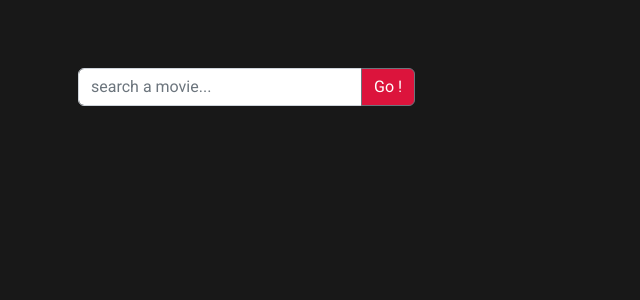
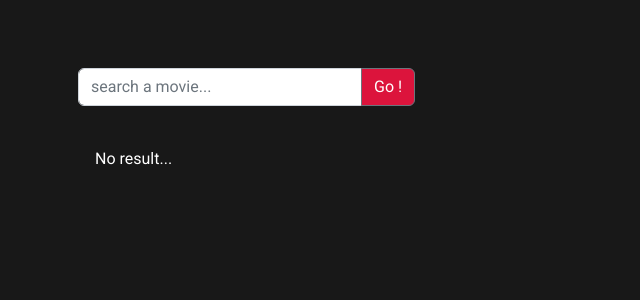
Before and after one commit to broyettore/vite-boolflix, a Vue app: page / in a window 1280 px wide. Shown: the top 300 px of the page, without its empty margins (0-640 px from the left). Built offline with nearby package versions, Linux system fonts and the light colour scheme.

Commit message:
components added for better structure and milestone 2 done

```diff
--- a/package.json
+++ b/package.json
@@ -12,7 +12,8 @@
     "@fontsource/roboto": "^4.5.8",
     "axios": "^1.3.4",
     "bootstrap": "^5.2.3",
-    "vue": "^3.2.47"
+    "vue": "^3.2.47",
+    "vue-country-flag-next": "^2.3.2"
   },
   "devDependencies": {
     "@vitejs/plugin-vue": "^4.1.0",
--- a/src/App.vue
+++ b/src/App.vue
@@ -39,7 +39,7 @@ export default {
 
 <template>
   <headerComp></headerComp>
-  <mainComp @findMovie="searchMovie"></mainComp>
+  <mainComp @filterResult="searchMovie"></mainComp>
 </template>
 
 <style lang="scss" scoped>
--- /dev/null
+++ b/src/components/cardComp.vue
@@ -0,0 +1,67 @@
+<script>
+import { store } from '../store';
+import CountryFlag from 'vue-country-flag-next'
+
+export default {
+    data() {
+        return {
+            store,
+        }
+    },
+
+    components: {
+        CountryFlag
+    },
+
+    methods: {
+
+        getRoundedNum(element) {
+            if (isNaN(element)) {
+                return 0
+            }
+            return Math.ceil(element / 2)
+        },
+        getFlag(element) {
+            switch(element) {
+
+                case "en":
+                        return "gb";
+                case "ko":
+                    return "kr";
+                case "ja":
+                    return "jp";
+                case "he":
+                    return "li";
+
+                default:
+                    return element;
+            }
+     }
+    },
+    props: {
+        title: String,
+        name: String,
+        originalTitle: String,
+        originalName: String,
+        originalLang: String,
+        vote: Number,
+    }
+
+}
+</script>
+
+<template>
+        <div class="list-ctn">
+            <ul  class="my-2">
+                <li>TItle : {{ title || name }}</li>
+                <li>Original Title: {{ originalTitle|| originalName }}</li>
+                <li>Original Language:    <country-flag :country='getFlag(originalLang)' size='small'/></li>
+                <li>Vote: {{ getRoundedNum(vote) }}</li>
+            </ul>
+        </div>
+</template>
+
+<style lang="scss" scoped>
+@use '../assets/style/_partials/variables.scss' as *;
+
+</style>
--- a/src/components/mainComp.vue
+++ b/src/components/mainComp.vue
@@ -1,51 +1,30 @@
 <script>
 import { store } from '../store';
+import CountryFlag from 'vue-country-flag-next';
+import searchBar from './searchBar.vue';
+import cardComp from './cardComp.vue';
 
 export default {
     data() {
         return {
-            alertMsg: "",
+            alertMsg: "No result...",
             store,
         }
     },
 
+    components: {
+        CountryFlag,
+        searchBar,
+        cardComp
+    },
+
     methods: {
 
-        getRoundedNum(element) {
-            if (isNaN(element)) {
-                return 0
+     getResult() {
+                this.$emit('filterResult')
             }
-            return Math.ceil(element)
-        },
+    },
 
-        getFlag(element) {
-            if (element === "en") {
-                return "https://flagsapi.com/US/flat/24.png"
-            } else if (element === "fr") {
-                return "https://flagsapi.com/FR/flat/24.png"
-            } else if (element === "ko") {
-                return "https://flagsapi.com/KR/flat/24.png"
-            } else if (element === "ja") {
-                return "https://flagsapi.com/JP/flat/24.png"
-            } else if (element === "cn") {
-                return "https://flagsapi.com/CN/flat/24.png"
-            } else if (element === "es") {
-                return "https://flagsapi.com/ES/flat/24.png"
-            } else if (element === "pt") {
-                return "https://flagsapi.com/PT/flat/24.png"
-            } else if (element === "de") {
-                return "https://flagsapi.com/DE/flat/24.png"
-            } else if (element === "ar") {
-                return "https://flagsapi.com/SA/flat/24.png"
-            } else if (element === "it") {
-                return "https://flagsapi.com/IT/flat/24.png"
-            } else if (element === "ru") {
-                return "https://flagsapi.com/RU/flat/24.png"
-            } else {
-                return element
-            }
-        },
-    },
 }
 </script>
 
@@ -53,19 +32,9 @@ export default {
 <header>
     <main>
         <div class="container ms-ctn p-2 d-flex flex-column justify-content-startalign-items-start">
-            <div class="input-group mb-5 ms-search">
-                <input type="text" class="form-control ms-input" v-model="store.searchKey" placeholder="search a movie..." aria-label="Recipient's username" aria-describedby="button-addon2">
-                <button class="btn btn-outline-secondary ms-btn" @click="$emit('findMovie')" type="button" id="button-addon2">Go !</button>
-            </div>
-            <div class="list-ctn" v-if="store.resultList.length > 0">
-                <ul v-for="movie in store.resultList" class="my-2">
-                <li>TItle : {{ movie.title || movie.name }}</li>
-                <li>Original Title: {{ movie.original_title || movie.original_name }}</li>
-                <li>Original Language: <img :src="getFlag(movie.original_language)" alt=""></li>
-                <li>Vote: {{ getRoundedNum(movie.vote_average) }}</li>
-            </ul>
-            </div>
-            <div class="alert" v-else>
+            <searchBar @findMovie="getResult"></searchBar>
+            <cardComp v-for="result in store.resultList" :title="result.title" :name="result.name" :originalTitle="result.original_title" :originalName="result.originalName" :originalLang="result.original_language" :vote="result.vote_average"></cardComp>
+            <div class="alert" v-if="store.resultList.length === 0">
                 <p>{{ alertMsg }}</p>
             </div>
         </div>
@@ -83,19 +52,6 @@ main {
     .ms-ctn {
         height: 100%;
         overflow-y: scroll;
-
-        .ms-search {
-            width: 30%;
-
-            .ms-input:focus {
-                outline: none;
-            }
-
-            .ms-btn {
-                background-color: crimson;
-                color: #fff;
-            }
-        }
     }
 }
 </style>
--- /dev/null
+++ b/src/components/searchBar.vue
@@ -0,0 +1,35 @@
+<script>
+import { store } from '../store';
+
+export default {
+    data() {
+        return {
+            store,
+        }
+    },
+}
+</script>
+
+<template>
+    <div class="input-group mb-4 ms-search">
+        <input type="text" class="form-control ms-input" v-model="store.searchKey" placeholder="search a movie..." aria-label="Recipient's username" aria-describedby="button-addon2">
+        <button class="btn btn-outline-secondary ms-btn" @click="$emit('findMovie')" type="button" id="button-addon2">Go !</button>
+    </div>
+</template>
+
+<style lang="scss" scoped>
+@use '../assets/style/_partials/variables.scss' as *;
+    .ms-search {
+        width: 30%;
+        .ms-input:focus {
+            box-shadow: none;
+            outline: none;
+            border-color: 0;
+        }
+
+        .ms-btn {
+            background-color: crimson;
+            color: #fff;
+        }
+    }
+</style>
--- a/src/store.js
+++ b/src/store.js
@@ -5,5 +5,4 @@ export const store = reactive({
     searchKey: "",
     apiMultiSearch: "https://api.themoviedb.org/3/search/multi?",
     apiKey: "4d42d2e6256d9a6ee5ba59fbc6ed2de6",
-    lang: "",
 });
```
Also changed, not shown: 1 other file (tests, documents, lock files or other folders).
